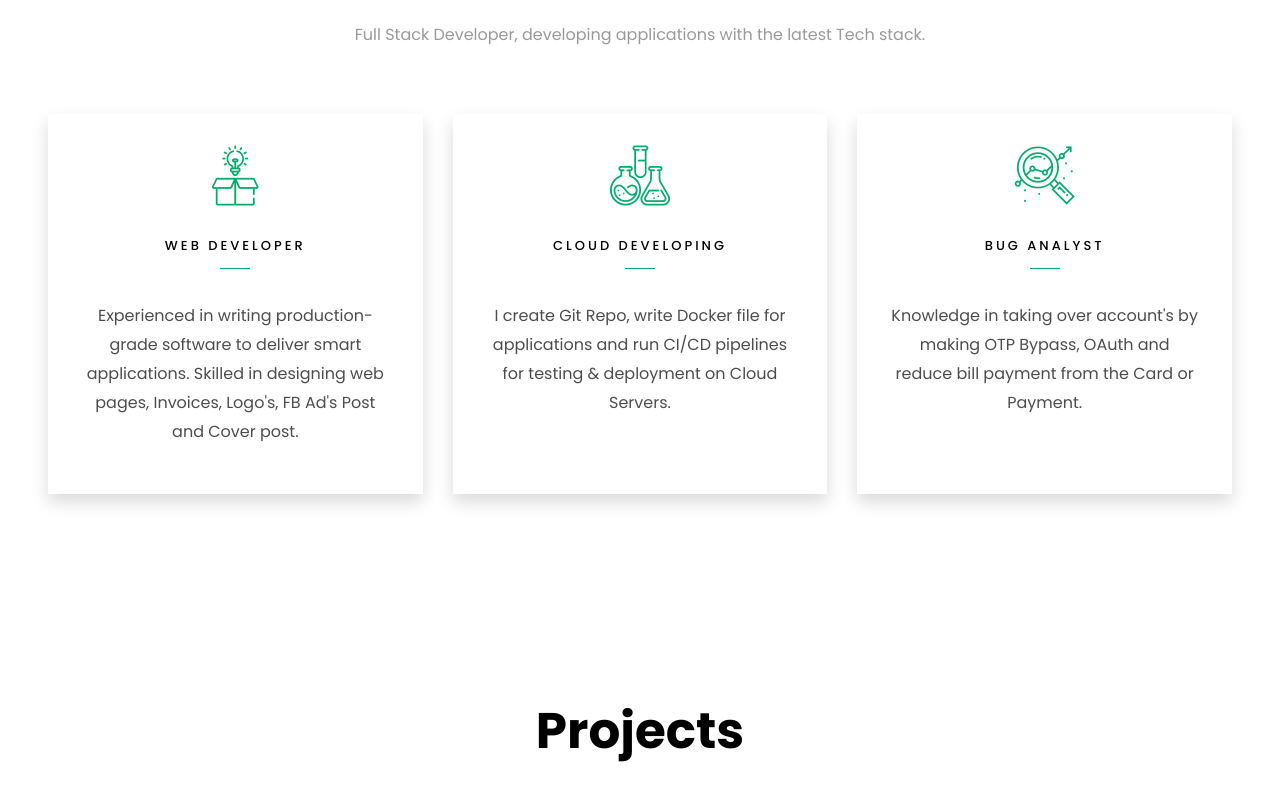
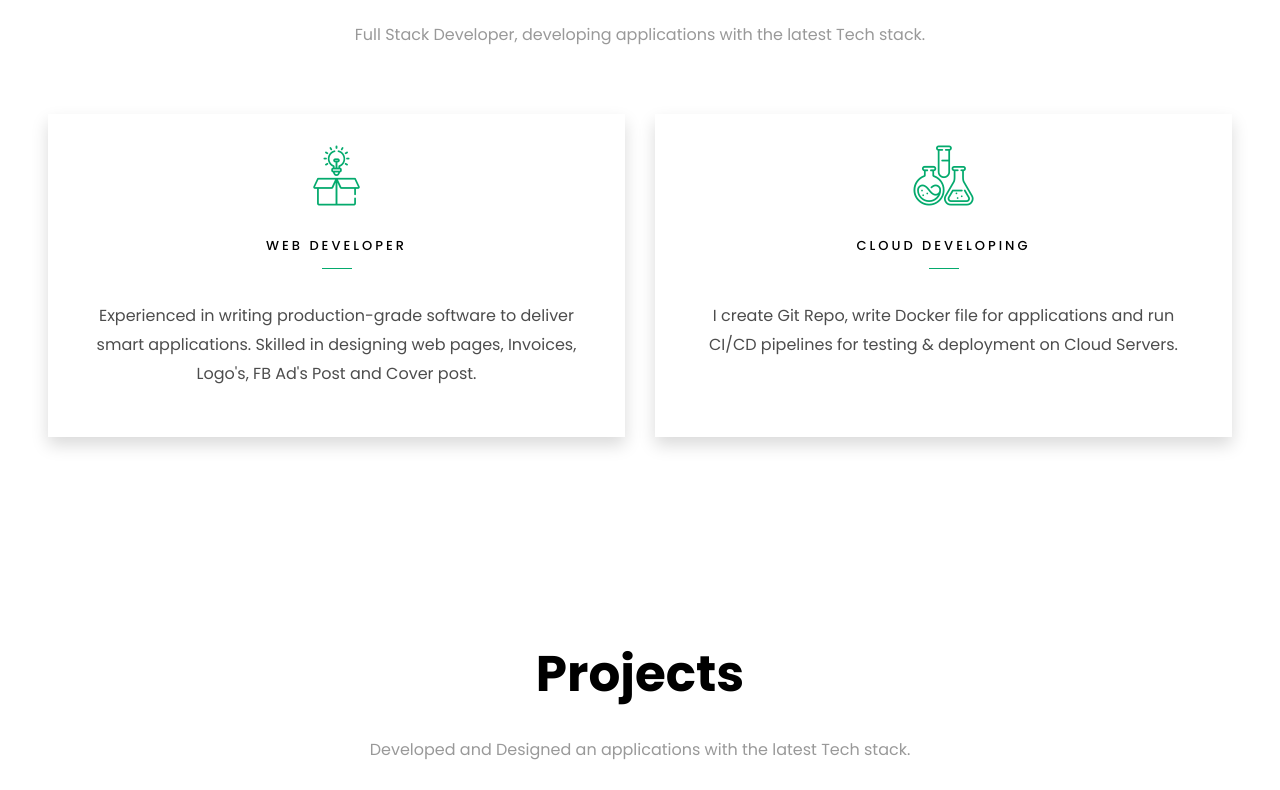
Before and after one commit to Karthikeyan-Ramesh/portfolio, a plain HTML site: page index.html in a window 1280 px wide. Shown: the part 1030-1820 px from the top of the page. Drawn offline with Linux system fonts and the light colour scheme; files whose address does not match are found by name.

Commit message:
fixed design

```diff
--- a/index.html
+++ b/index.html
@@ -56,7 +56,7 @@
 					<span
 						class="txt-rotate"
 						data-period="1000"
-						data-rotate='[ "Developer.", "Designer.", "Security Analyst." ]'></span>
+						data-rotate='[ "Developer.", "Designer."]'></span>
 				</h2>
 				<p class="text-monospace text-gray">I'm a person, who spends most of his time enjoying the art of <em>Programming, Developing</em> and <em>Designing</em> by exploring new Tech Stack</p>
 				<div class="d-flex mt-md-8">
@@ -103,7 +103,7 @@
 				</div>
         	</div>
     		<div class="row">
-					<div class="col-md-4 text-center d-flex ftco-animate">
+					<div class="col-md-6 text-center d-flex ftco-animate">
 						<a href="#" class="services-1 shadow">
 							<span class="icon">
 								<i class="flaticon-ideas"></i>
@@ -116,7 +116,7 @@
 						</a>
 					</div>
 
-					<div class="col-md-4 text-center d-flex ftco-animate">
+					<div class="col-md-6 text-center d-flex ftco-animate">
 						<a href="#" class="services-1 shadow">
 							<span class="icon">
 								<i class="flaticon-flasks"></i>
@@ -124,17 +124,6 @@
 							<div class="desc">
 								<h3 class="mb-5">Cloud Developing</h3>
 								<p>I create Git Repo, write Docker file for applications and run CI/CD pipelines for testing & deployment on Cloud Servers.</p>
-							</div>
-						</a>
-					</div>
-					<div class="col-md-4 text-center d-flex ftco-animate">
-						<a href="#" class="services-1 shadow">
-							<span class="icon">
-								<i class="flaticon-analysis"></i>
-							</span>
-							<div class="desc">
-								<h3 class="mb-5">Bug Analyst</h3>
-								<p>Knowledge in taking over account's by making OTP Bypass, OAuth and reduce bill payment from the Card or Payment.</p>
 							</div>
 						</a>
 					</div>
@@ -256,6 +245,7 @@
 					</div>
 				</div>
 			</div>
+        </div>
     </section>
 
 	<section class="ftco-section" id="skills-section">
@@ -286,13 +276,9 @@
 					<img class ="mr-2 mt-2 ml-2 mb-2 skill-icon shadow" src="images/j2ee.jpg" alt="J2EE" width="55" height="55">
 					<img class ="mr-2 mt-2 ml-2 mb-2 skill-icon shadow" src="images/agile.jpg" alt="Agile" width="55" height="55">
 					<img class ="mr-2 mt-2 ml-2 mb-2 skill-icon shadow" src="images/angular.jpg" alt="Angular" width="55" height="55">
-					<img class ="mr-2 mt-2 ml-2 mb-2 skill-icon shadow" src="images/html.jpg" alt="Html" width="55" height="55">
-					<img class ="mr-2 mt-2 ml-2 mb-2 skill-icon shadow" src="images/css.jpg" alt="Css" width="55" height="55">
-					<img class ="mr-2 mt-2 ml-2 mb-2 skill-icon shadow" src="images/j2ee.jpg" alt="J2EE" width="55" height="55">
 					<img class ="mr-2 mt-2 ml-2 mb-2 skill-icon shadow" src="images/agile.jpg" alt="Agile" width="55" height="55">
 					<img class ="mr-2 mt-2 ml-2 mb-2 skill-icon shadow" src="images/angular.jpg" alt="Angular" width="55" height="55">
 					<img class ="mr-2 mt-2 ml-2 mb-2 skill-icon shadow" src="images/bootstrap.jpg" alt="bootstrap" width="55" height="55">
-					<img class ="mr-2 mt-2 ml-2 mb-2 skill-icon shadow" src="images/burp.jpg" alt="Burpsuite" width="55" height="55">
 					<img class ="mr-2 mt-2 ml-2 mb-2 skill-icon shadow" src="images/cicd.jpg" alt="CI / CD" width="55" height="55">
 					<img class ="mr-2 mt-2 ml-2 mb-2 skill-icon shadow" src="images/gcd.jpg" alt="GCD" width="55" height="55">
 					<img class ="mr-2 mt-2 ml-2 mb-2 skill-icon shadow" src="images/docker.jpg" alt="docker" width="55" height="55">
```
Lines whose indentation alone changed are shown as unchanged.
